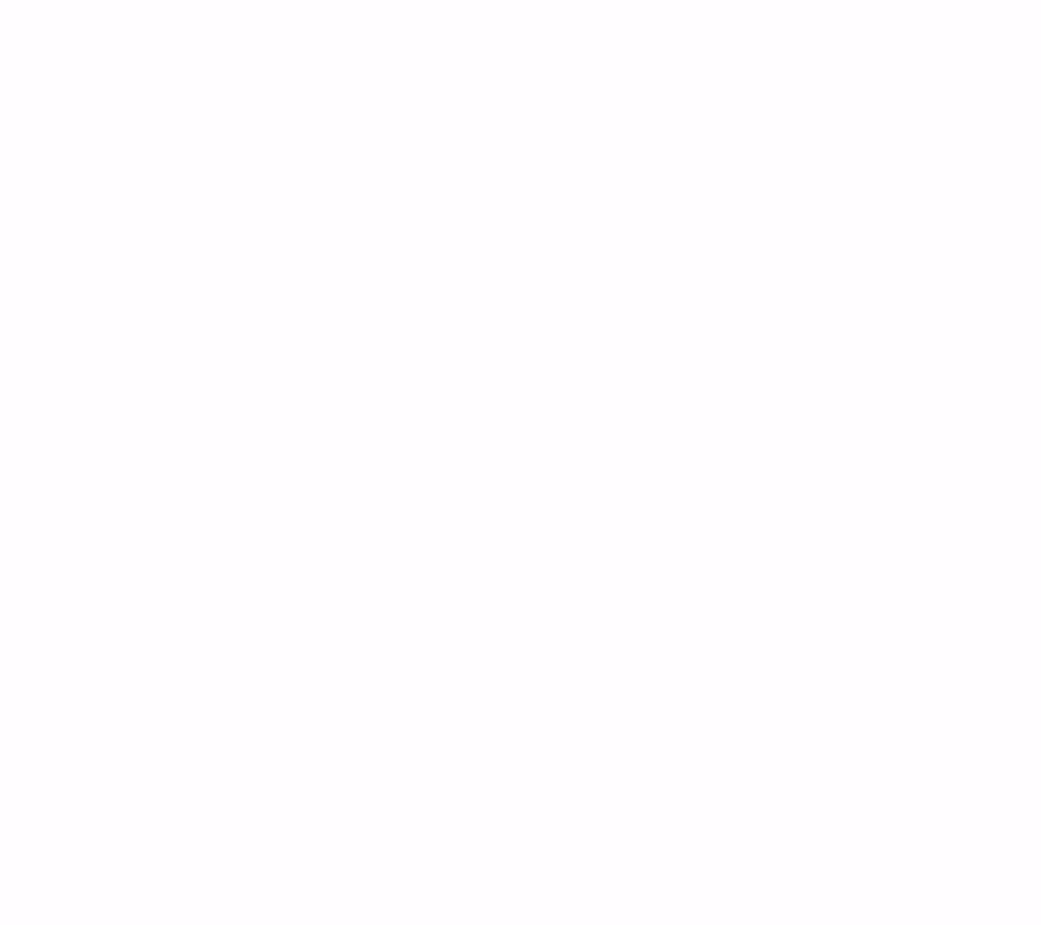
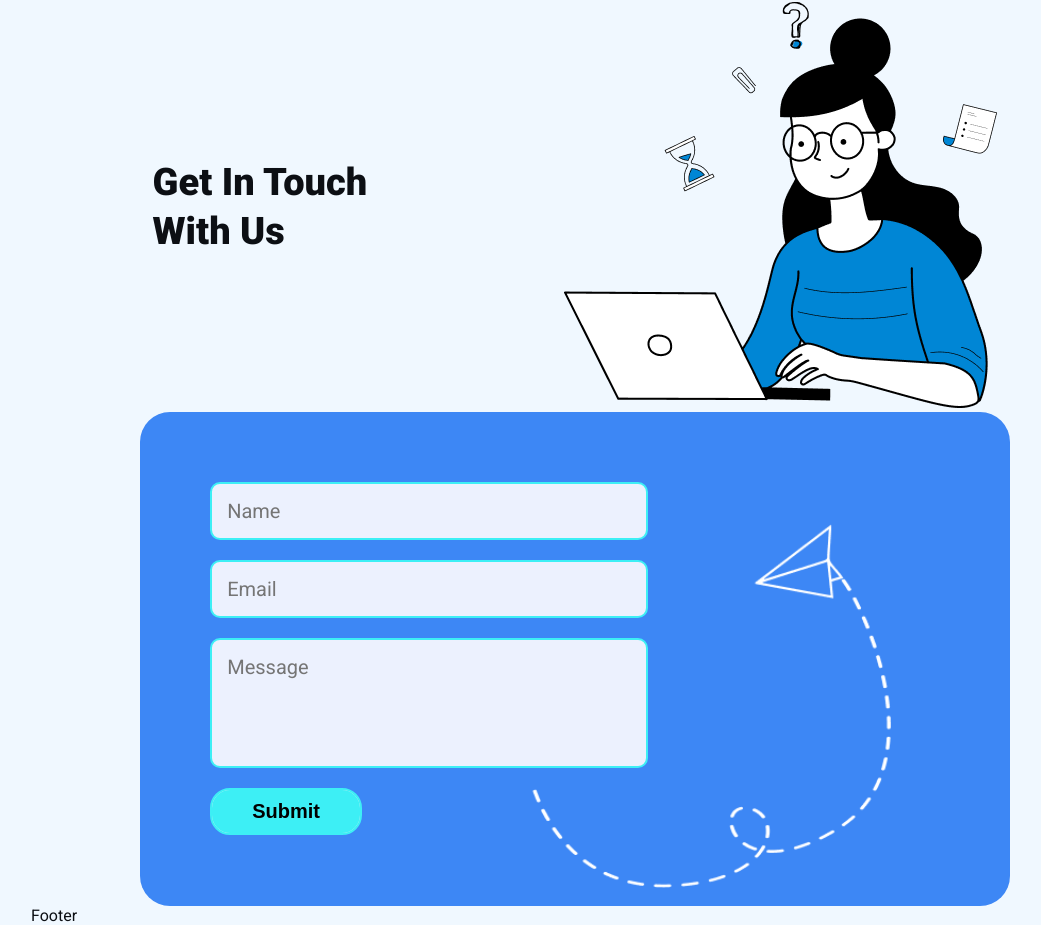
Before and after one commit to Rayy-007/Community-Full-Stack-Project, a React (Vite) app: page /contact in a window 1280 px wide. Before the commit this address had no page. Shown: the part 130-1055 px from the top of the page, without its empty margins (65-1106 px from the left). Before the commit the page ends 800 px from the top, so only its background shows below. Built offline with nearby package versions, Linux system fonts and the light colour scheme.

Commit message:
Implemented Contact Page

```diff
--- a/src/App.jsx
+++ b/src/App.jsx
@@ -1,6 +1,6 @@
 import { BrowserRouter, Routes, Route } from "react-router-dom";
 import Layout from "./Layout";
-import { Home, About } from "./components/PageImport";
+import { Home, About, Contact } from "./components/PageImport";
 
 const App = () => {
   return (
@@ -10,6 +10,7 @@
           <Route path="/" element={<Layout />}>
             <Route index element={<Home />} />
             <Route path="/about" element={<About />} />
+            <Route path="/contact" element={<Contact />} />
           </Route>
         </Routes>
       </BrowserRouter>
--- a/src/components/ImageImport.js
+++ b/src/components/ImageImport.js
@@ -4,5 +4,16 @@
 import homePeople from "../assets/home-people.png";
 import aboutBoy from "../assets/about-boy.png";
 import aboutGirl from "../assets/about-girl.png";
+import contactGirl from "../assets/contact-girl.png";
+import contactArrow from "../assets/contact-arrow.png";
 
-export { Logo, paper, time, homePeople, aboutBoy, aboutGirl };
+export {
+  Logo,
+  paper,
+  time,
+  homePeople,
+  aboutBoy,
+  aboutGirl,
+  contactGirl,
+  contactArrow,
+};
--- a/src/components/PageImport.js
+++ b/src/components/PageImport.js
@@ -2,5 +2,6 @@
 import Home from "./home/Home";
 import About from "./about/About";
 import Footer from "./footer/Footer";
+import Contact from "./contact/Contact";
 
-export { Navbar, Home, Footer, About };
+export { Navbar, Home, Footer, About, Contact };
--- a/src/components/contact/Contact.jsx
+++ b/src/components/contact/Contact.jsx
@@ -1,7 +1,26 @@
 import "./contact.css";
+import { contactGirl, contactArrow } from "../ImageImport";
 
 const Contact = () => {
-  return <div>Contact</div>;
+  return (
+    <section className="contact-container">
+      <div className="contact-above">
+        <h1>Get In Touch With Us</h1>
+        <div className="above-image">
+          <img src={contactGirl} alt="Girl using Computer" />
+        </div>
+      </div>
+      <div className="contact-below">
+        <div className="form">
+          <input type="text" placeholder="Name" required />
+          <input type="email" placeholder="Email" required />
+          <textarea cols="30" rows="4" placeholder="Message"></textarea>
+          <button className="btn btn-primary">Submit</button>
+        </div>
+        <div className="arrow"></div>
+      </div>
+    </section>
+  );
 };
 
 export default Contact;
--- a/src/components/contact/contact.css
+++ b/src/components/contact/contact.css
@@ -0,0 +1,45 @@
+.contact-container {
+  display: flex;
+  flex-direction: column;
+}
+
+.contact-above {
+  display: flex;
+  justify-content: end;
+  gap: calc(4vw + 4rem);
+  align-items: center;
+  padding-inline: calc(7vw + 2rem);
+}
+
+/* ------------------
+    Contact Below
+    ---------------- */
+.contact-below {
+  background-color: var(--primary-color);
+  padding: calc(3vw + 2rem);
+  width: 80%;
+  margin-inline: auto;
+  border-radius: 30px;
+  position: relative;
+}
+
+.contact-below .form {
+  display: flex;
+  flex-direction: column;
+  justify-content: start;
+  align-items: self-start;
+  gap: 20px;
+}
+
+.arrow {
+  position: absolute;
+  bottom: 0px;
+  right: 50px;
+
+  background-image: url("../../assets/contact-arrow.png");
+  background-repeat: no-repeat;
+  background-position: center;
+  background-size: contain;
+  width: 500px;
+  height: 400px;
+}
--- a/src/main.css
+++ b/src/main.css
@@ -38,6 +38,15 @@
   background-color: var(--white-color);
   overflow-x: hidden;
   color: var(--black-color);
+  background-color: aliceblue;
+}
+
+/* ===================
+    Website container
+    ================== */
+#app {
+  width: min(85%, 1400px);
+  margin: 0 auto;
 }
 
 a {
@@ -64,15 +73,6 @@
 }
 
 /* ===================
-    Website container
-    ================== */
-#app {
-  width: min(85%, 1400px);
-  margin: 0 auto;
-  background-color: aliceblue;
-}
-
-/* ===================
     Button Styling
     ================== */
 .btn {
@@ -84,6 +84,7 @@
   position: relative;
   transition: 0.3s ease-in-out;
   z-index: 33; /* if I don't give this z-index, ::Before will not appear*/
+  cursor: pointer;
 }
 
 /* -----------------
@@ -146,3 +147,22 @@
 .btn-outline:hover {
   color: var(--white-color);
 }
+
+/* =========================
+    Form Input Styling
+    ======================== */
+input,
+textarea {
+  padding: 15px;
+  font-family: inherit;
+  font-size: var(--font-normal);
+  color: var(--black-color);
+  width: 60%;
+  border: 2px solid var(--secondary-color);
+  border-radius: 10px;
+  background-color: rgba(255, 253, 255, 0.9);
+}
+
+textarea {
+  resize: none;
+}
```
Also changed, not shown: src/assets/contact-arrow.png (added).
